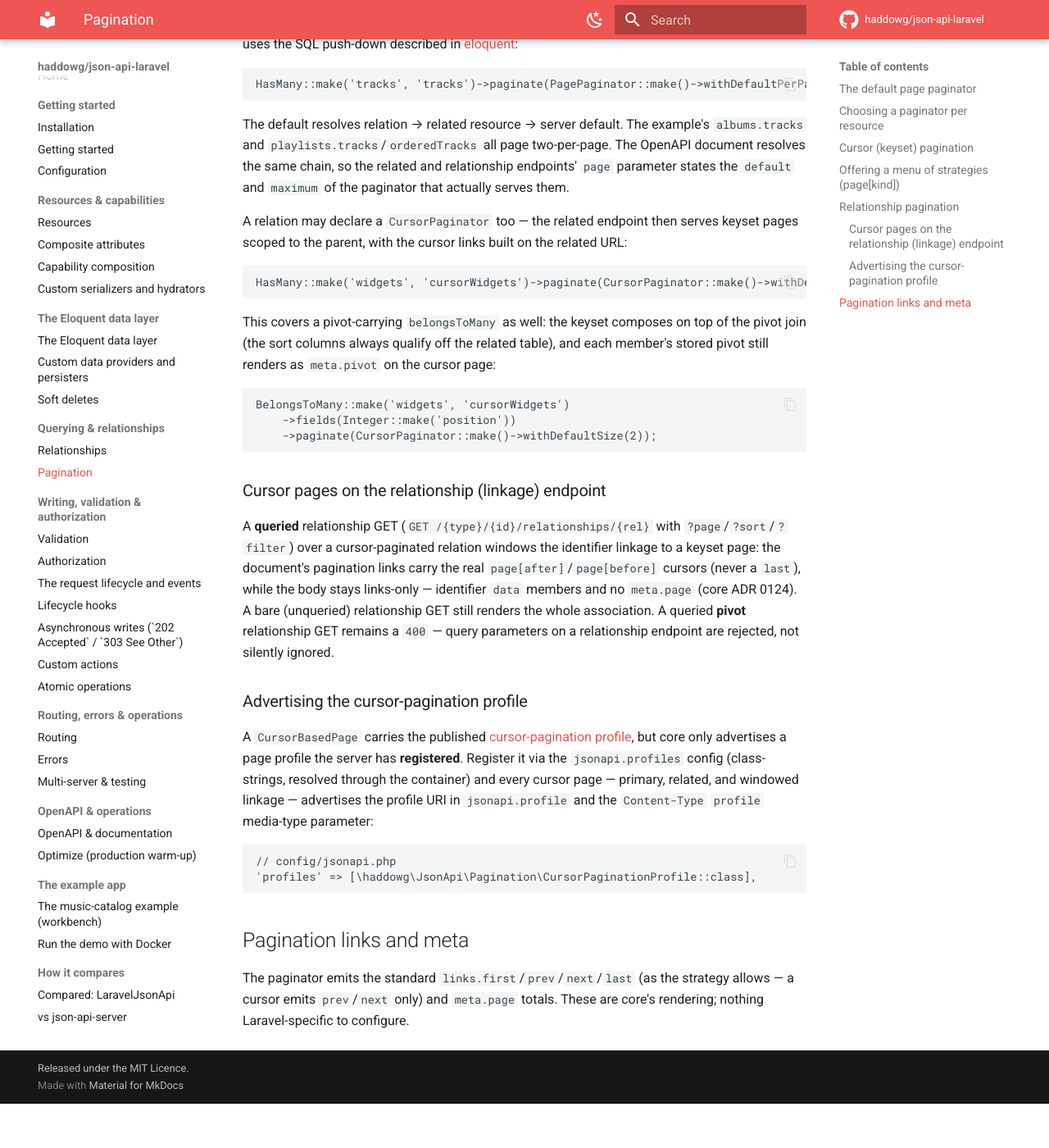
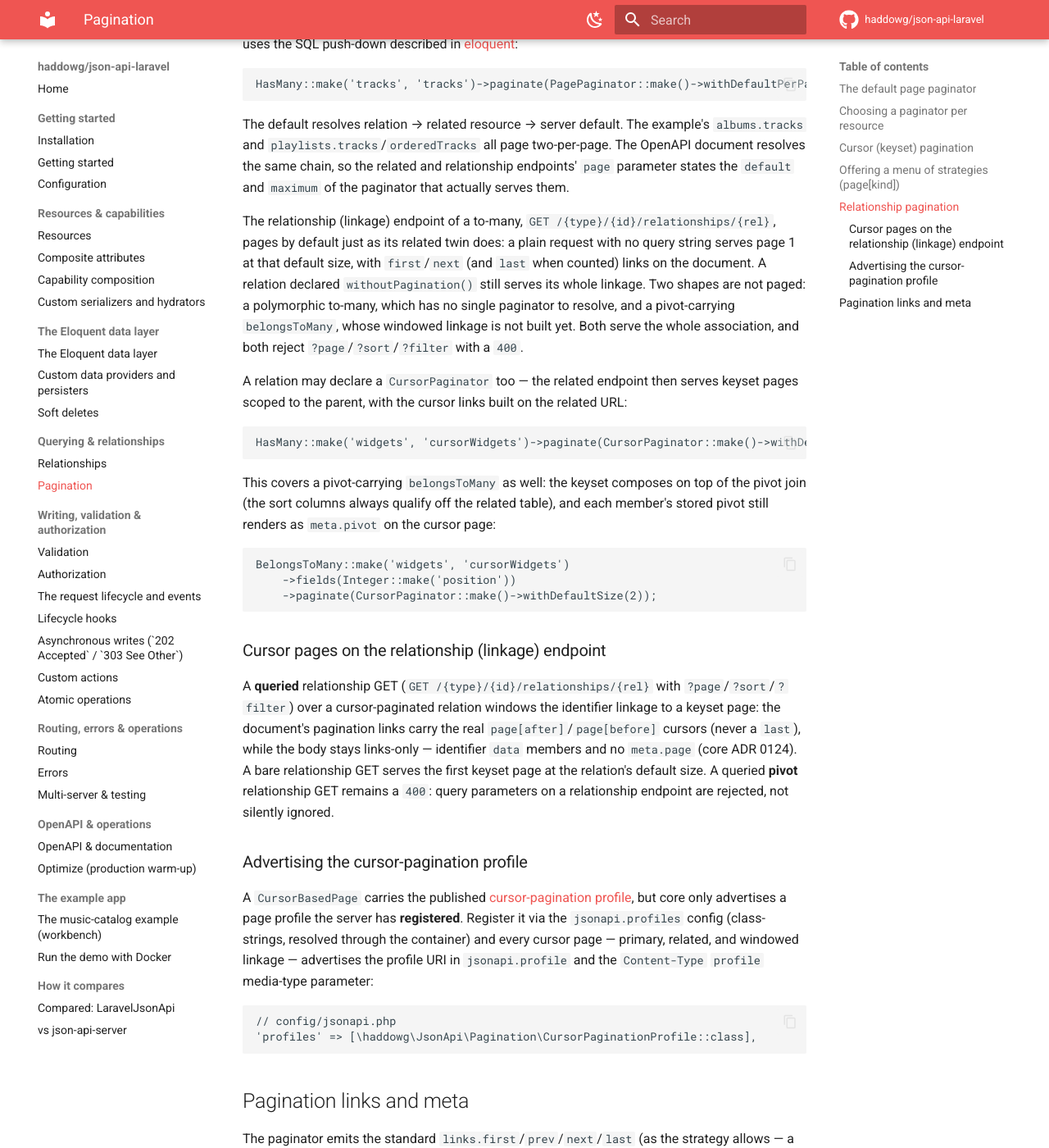
Before and after one commit to haddowg/json-api-laravel, an MkDocs documentation site: the page built from docs/pagination.md, in a window 1280 px wide and 1400 px high, scrolled down 2279 px. Shown: the whole window at 82% size. Built offline with MkDocs 1.6.1 and Material for MkDocs 9.7.7, drawn with Linux system fonts in a browser that asks for light colours; comment, search, counter and statistics services are not loaded; before the commit the page ends 3625 px from its top, so only the background shows below that.

Commit message:
fix: page a to-many relationship endpoint by default
A plain GET on a to-many relationship endpoint returned the whole
association unless the request carried a page, sort or filter, while
the OpenAPI document advertised a default page size for it and the
Symfony bundle served that page. It now serves page 1 of the
relation's paginator, resolved relation first, then the related
resource, then the server default, with the same pagination links an
explicit page request gets.

A relation declared withoutPagination() still serves its whole
linkage. Polymorphic and pivot to-many relationship endpoints are
unchanged: they render the whole association and reject query
parameters with a 400.

```diff
--- a/docs/pagination.md
+++ b/docs/pagination.md
@@ -105,6 +105,14 @@ and `playlists.tracks`/`orderedTracks` all page two-per-page. The OpenAPI docume
 same chain, so the related and relationship endpoints' `page` parameter states the `default` and
 `maximum` of the paginator that actually serves them.
 
+The relationship (linkage) endpoint of a to-many, `GET /{type}/{id}/relationships/{rel}`, pages
+by default just as its related twin does: a plain request with no query string serves page 1 at
+that default size, with `first`/`next` (and `last` when counted) links on the document. A relation
+declared `withoutPagination()` still serves its whole linkage. Two shapes are not paged: a
+polymorphic to-many, which has no single paginator to resolve, and a pivot-carrying
+`belongsToMany`, whose windowed linkage is not built yet. Both serve the whole association, and
+both reject `?page`/`?sort`/`?filter` with a `400`.
+
 A relation may declare a `CursorPaginator` too — the related endpoint then serves keyset pages
 scoped to the parent, with the cursor links built on the related URL:
 
@@ -128,9 +136,9 @@ A **queried** relationship GET (`GET /{type}/{id}/relationships/{rel}` with
 `?page`/`?sort`/`?filter`) over a cursor-paginated relation windows the identifier linkage to
 a keyset page: the document's pagination links carry the real `page[after]`/`page[before]`
 cursors (never a `last`), while the body stays links-only — identifier `data` members and no
-`meta.page` (core ADR 0124). A bare (unqueried) relationship GET still renders the whole
-association. A queried **pivot** relationship GET remains a `400` — query parameters on a
-relationship endpoint are rejected, not silently ignored.
+`meta.page` (core ADR 0124). A bare relationship GET serves the first keyset page at the
+relation's default size. A queried **pivot** relationship GET remains a `400`: query parameters on
+a relationship endpoint are rejected, not silently ignored.
 
 ### Advertising the cursor-pagination profile
 
```
Also changed, not shown: docs/adr/0010-relationship-endpoint-query-params-reject-not-ignore.md (+1 -1 lines), docs/adr/0038-a-to-many-relationship-endpoint-pages-by-default.md (added, +13 -0 lines), 6 other files.
